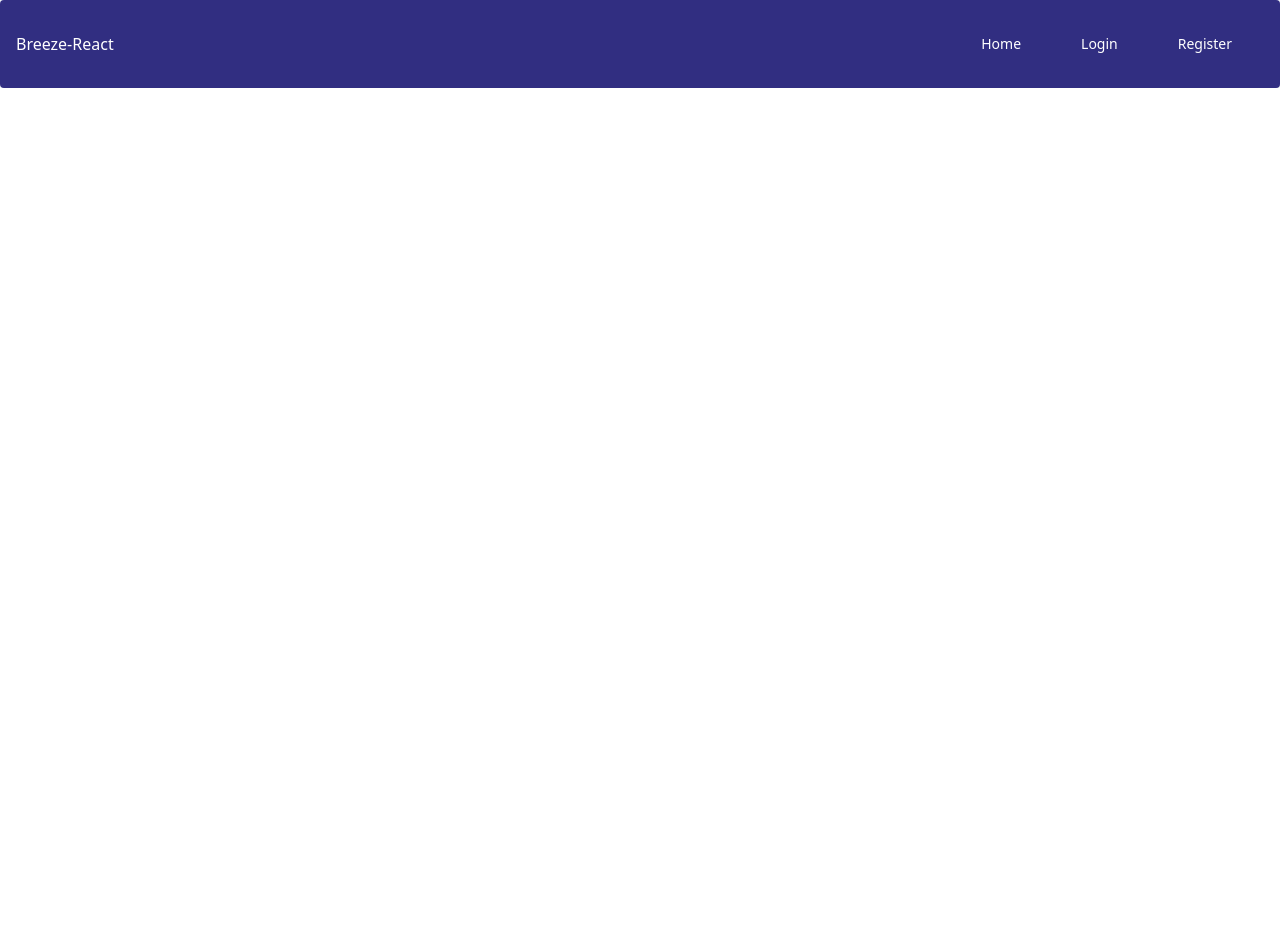
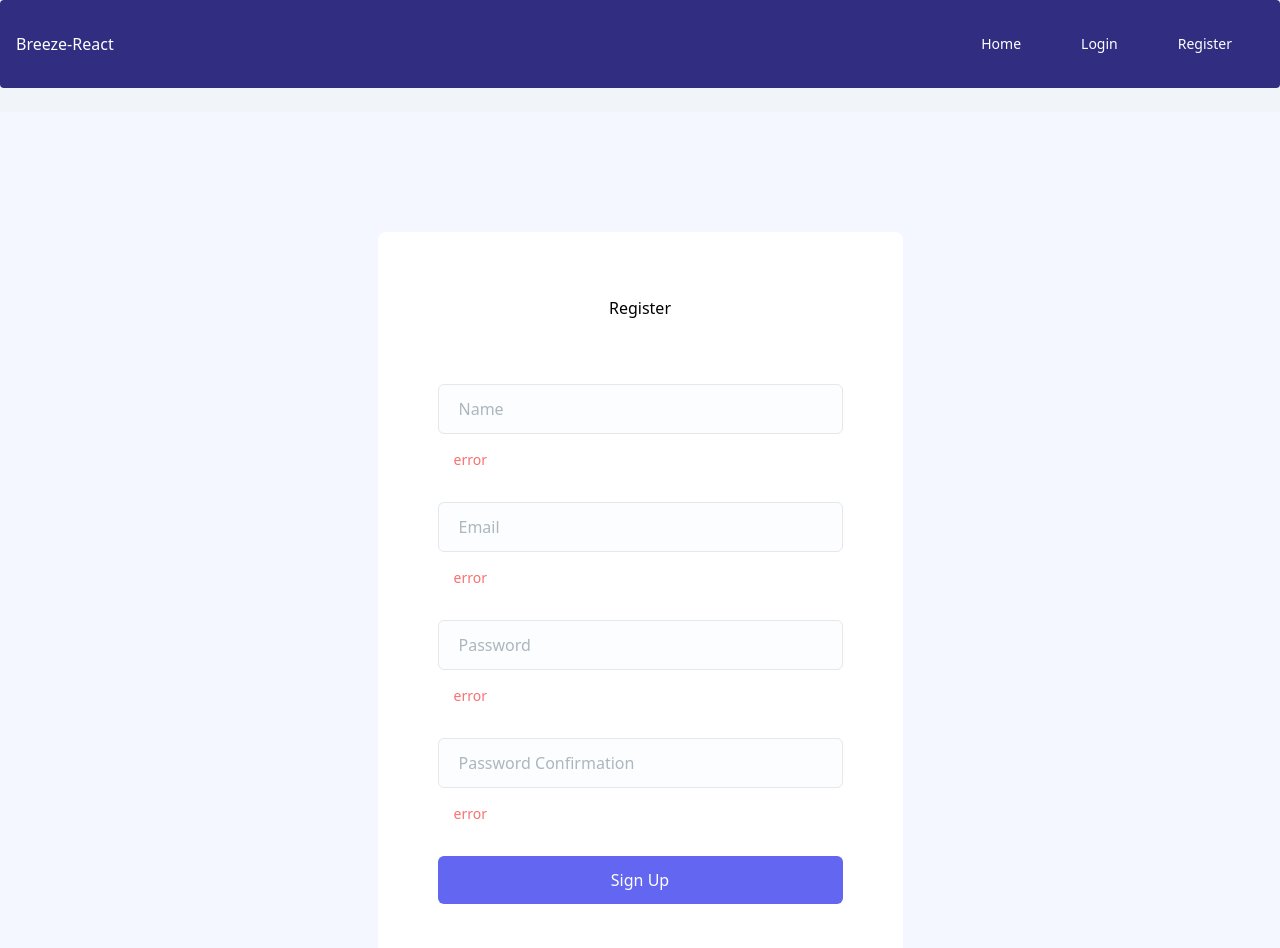
Before and after one commit to chengze126-dev/react-laravel-authentcate, a React (Vite) app in the folder react-front/: page /register in a window 1280 px wide. Shown: the top 948 px of the page. Before the commit the page ends 800 px from the top, so only its background shows below. Built offline with nearby package versions, Linux system fonts and the light colour scheme; the HTML template or start-up script is replaced by a standard one.

Commit message:
Update register form

```diff
--- a/react-front/src/components/Home.jsx
+++ b/react-front/src/components/Home.jsx
@@ -4,7 +4,7 @@
 const Home = () => {
   return (
      <div>
-
+        Home
      </div>
     )
 }
--- a/react-front/src/components/Register.jsx
+++ b/react-front/src/components/Register.jsx
@@ -1,11 +1,129 @@
-import React from 'react'
+import React from "react";
+import { Link } from "react-router-dom";
 
 const Register = () => {
   return (
     <div>
+      <section className="bg-[#F4F7FF] py-20 lg:py-[120px]">
+        <div className="container mx-auto">
+          <div className="-mx-4 flex flex-wrap">
+            <div className="w-full px-4">
+              <div className="relative mx-auto max-w-[525px] overflow-hidden rounded-lg bg-white py-16 px-10 text-center sm:px-12 md:px-[60px]">
+                <div className="mb-10 text-center md:mb-16">Register</div>
+                <form>
+                  <div className="mb-4">
+                    <input
+                      type="text"
+                      placeholder="Name"
+                      className="bordder-[#E9EDF4] w-full rounded-md border bg-[#FCFDFE] py-3 px-5 text-base text-body-color
+                                         placeholder-[#ACB6BE] outline-none focus:border-primary focus-visible:shadow-none"
+                    />
+                    <div className="flex">
+                      <span className="text-red-400 text-sm m-2 p-2">
+                        error
+                      </span>
+                    </div>
+                  </div>
+                  <div className="mb-4">
+                    <input
+                      type="email"
+                      placeholder="Email"
+                      className="bordder-[#E9EDF4] w-full rounded-md border bg-[#FCFDFE] py-3 px-5 text-base text-body-color
+                                         placeholder-[#ACB6BE] outline-none focus:border-primary focus-visible:shadow-none"
+                    />
+                    <div className="flex">
+                      <span className="text-red-400 text-sm m-2 p-2">
+                        error
+                      </span>
+                    </div>
+                  </div>
+                  <div className="mb-4">
+                    <input
+                      type="password"
+                      placeholder="Password"
+                      className="
+                    bordder-[#E9EDF4]
+                    w-full
+                    rounded-md
+                    border
+                    bg-[#FCFDFE]
+                    py-3
+                    px-5
+                    text-base text-body-color
+                    placeholder-[#ACB6BE]
+                    outline-none
+                    focus:border-primary
+                    focus-visible:shadow-none
+                  "
+                    />
+                    <div className="flex">
+                      <span className="text-red-400 text-sm m-2 p-2">
+                        error
+                      </span>
+                    </div>
+                  </div>
+                  <div className="mb-4">
+                    <input
+                      type="password"
+                      placeholder="Password Confirmation"
+                      className="
+                    bordder-[#E9EDF4]
+                    w-full
+                    rounded-md
+                    border
+                    bg-[#FCFDFE]
+                    py-3
+                    px-5
+                    text-base text-body-color
+                    placeholder-[#ACB6BE]
+                    outline-none
+                    focus:border-primary
+                    focus-visible:shadow-none
+                  "
+                    />
+                    <div className="flex">
+                      <span className="text-red-400 text-sm m-2 p-2">
+                        error
+                      </span>
+                    </div>
+                  </div>
+                  <div className="mb-10">
+                    <button
+                      type="submit"
+                      className="
+                    w-full
+                    px-4
+                    py-3
+                    bg-indigo-500
+                    hover:bg-indigo-700
+                    rounded-md
+                    text-white
+                  "
+                    >
+                      Sign Up
+                    </button>
+                  </div>
+                </form>
+                <div
+                  className="
+                mb-2
+                inline-block
+                text-base text-[#adadad]
+                hover:text-primary
+              "
+                >
+                  <span>Already a member? </span>
+                  <Link to="/login" className="hover:underline">
+                    Login
+                  </Link>
+                </div>
+              </div>
+            </div>
+          </div>
+        </div>
+      </section>
+    </div>
+  );
+};
 
-    </div>
-  )
-}
-
-export default Register
+export default Register;
```
